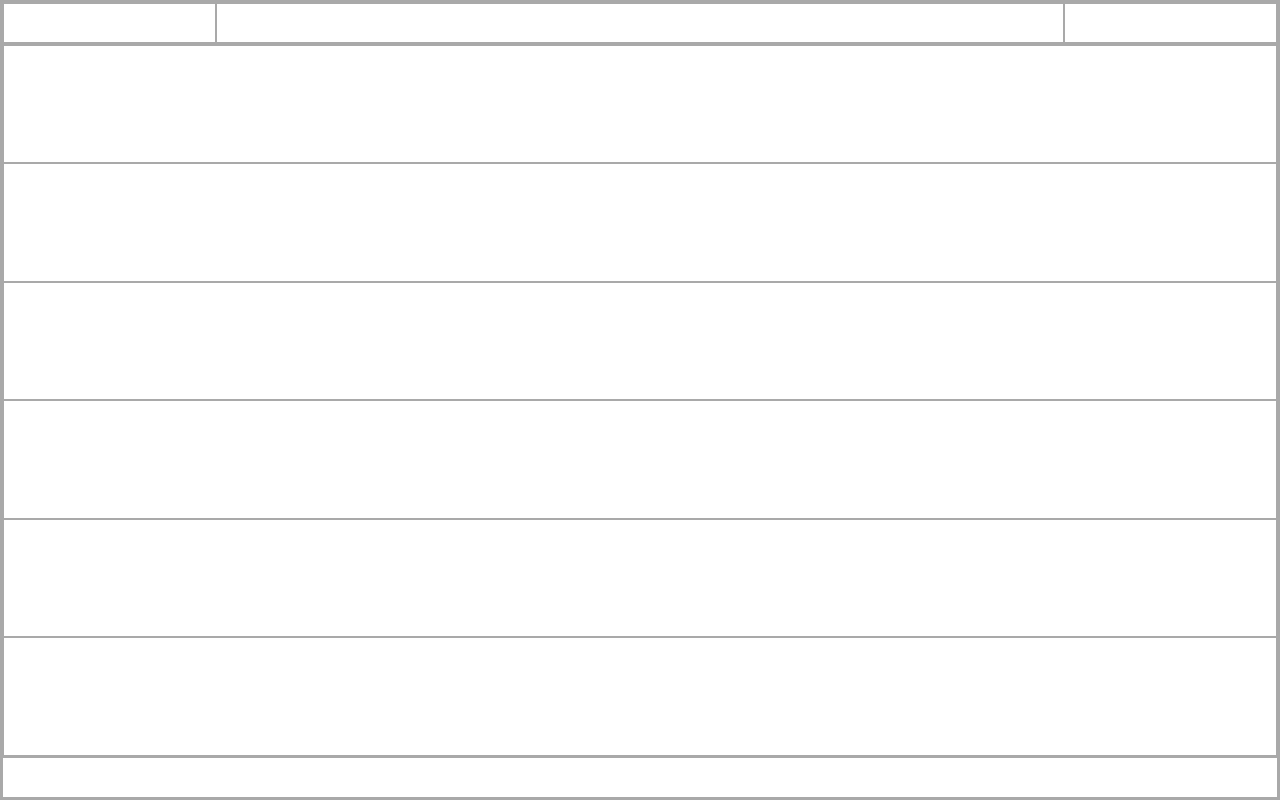
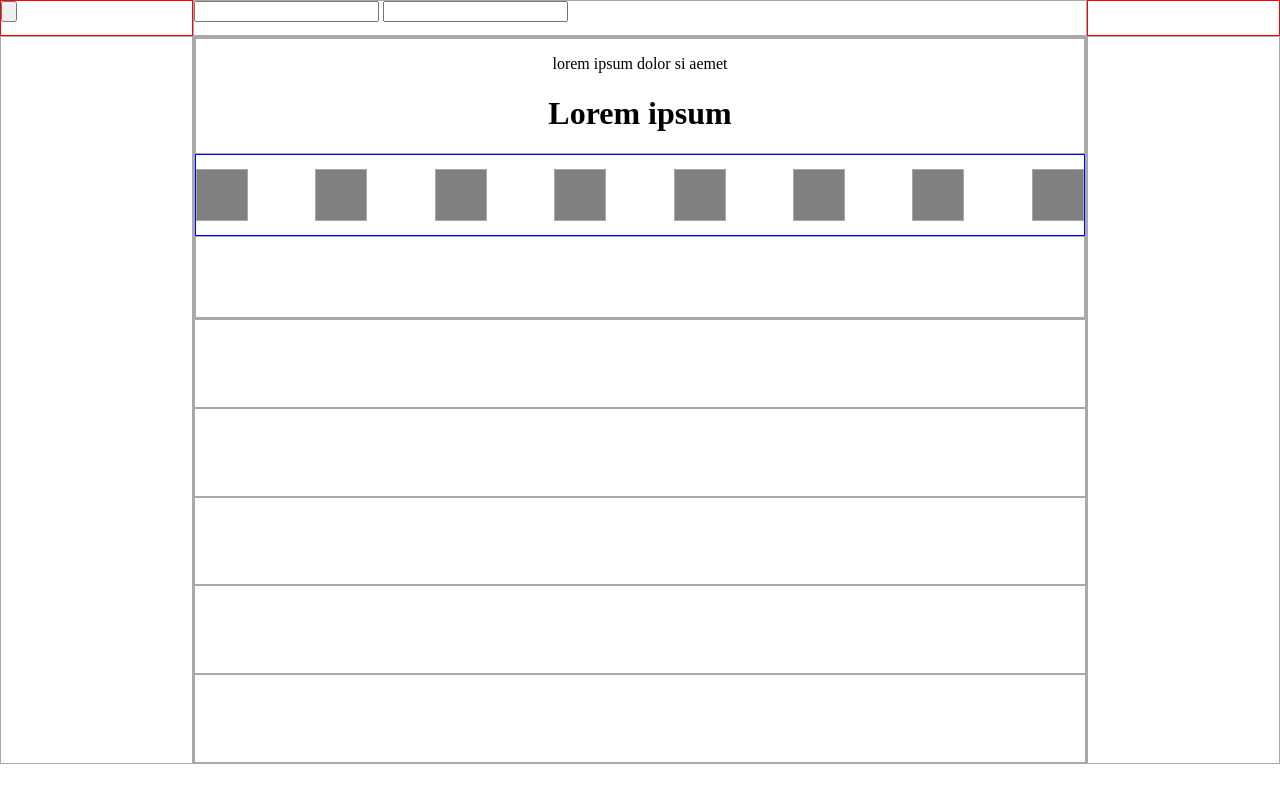
Before and after one commit to cice-classroom/4-layouts-SerGoMu, a plain HTML site: page index.html in a window 1280 px wide. Drawn offline with Linux system fonts and the light colour scheme.

Commit message:
Second commit: header and first section

```diff
--- a/index.html
+++ b/index.html
@@ -5,20 +5,45 @@
 	</head>
 	<body>
 		<main class="content">
-			<div class="box header">
-				<div class="box header-aside"></div>
-				<div class="box header-main"></div>
+			<div class="header">
+				<div class="box header-aside">
+					<input type="button" class="header-aside-button" />
+				</div>
+				<div class="box header-main">
+					<input type="text" class="header-main-text1" />
+					<input type="text" class="header-main-text2" />
+				</div>
 				<div class="box header-aside"></div>
 			</div>
-			<div class="box main">
-				<div class="box span-1"></div>
-				<div class="box span-1"></div>
-				<div class="box span-1"></div>
-				<div class="box span-1"></div>
-				<div class="box span-1"></div>
-				<div class="box span-1"></div>
+			<div class="wrapper">
+				<div class="box aside"></div>
+				<div class="box main">
+					<div class="box sub-1">
+						<div class="box sub-1-2-up-down">
+							<p class="regular-text">lorem ipsum dolor si aemet</p>
+							<h1 class="text-header">Lorem ipsum</h1>
+						</div>
+						<div class="box sub-1-2">
+							<div class="box sub-1-3"></div>
+							<div class="box sub-1-3"></div>
+							<div class="box sub-1-3"></div>
+							<div class="box sub-1-3"></div>
+							<div class="box sub-1-3"></div>
+							<div class="box sub-1-3"></div>
+							<div class="box sub-1-3"></div>
+							<div class="box sub-1-3"></div>
+						</div>
+						<div class="box sub-1-2-up-down"></div>
+					</div>
+					<div class="box sub-1"></div>
+					<div class="box sub-1"></div>
+					<div class="box sub-1"></div>
+					<div class="box sub-1"></div>
+					<div class="box sub-1"></div>
+				</div>
+				<div class="box aside"></div>
 			</div>
-			<div class="box footer"></div>
+			<div class="footer"></div>
 		</main>
 	</body>
 </html>
--- a/styles.css
+++ b/styles.css
@@ -2,7 +2,6 @@ html,
 body {
 	margin: 0;
 	padding: 0;
-	border: 1px solid darkgray;
 }
 
 .box {
@@ -11,35 +10,79 @@ body {
 
 .content {
 	display: flex;
-	flex-direction: column;
+	flex-direction: column; /*toda la página*/
 	width: 100%;
 	height: 100%;
 }
 
 .header {
-	flex: 5%;
 	display: flex;
 	flex-direction: row;
+	flex: 1;
 }
 
 .header-aside {
-	flex: 0.5;
+	flex: 15%;
+	border: 1px solid red;
 }
 
 .header-main {
-	flex: 2;
+	flex: 70%;
+}
+
+.wrapper {
+	display: flex;
+	flex-direction: row;
+	flex: 20;
+}
+
+.footer {
+	flex: 1;
+}
+
+.aside {
+	/*dentro de wrapper*/
+	flex: 15%;
 }
 
 .main {
+	/*dentro de wrapper*/
 	display: flex;
 	flex-direction: column;
-	flex: 90%;
+	flex: 70%;
 }
 
-.span-1 {
-	flex: 16%;
+.sub-1 {
+	flex: 1;
+	display: flex;
+	flex-direction: column;
 }
 
-.footer {
-	flex: 5%;
+.sub-1-2 {
+	display: flex;
+	flex: 10vh;
+	flex-direction: row;
+	border: 1px solid blue;
+	justify-content: space-between;
+	align-items: center;
 }
+
+.sub-1-2-up-down {
+	flex: 10vh;
+	justify-content: ;
+	align-items: ;
+}
+
+.sub-1-3 {
+	background-color: grey;
+	width: 50px;
+	height: 50px;
+}
+
+.regular-text {
+	text-align: center;
+}
+
+.text-header {
+	text-align: center;
+}
```
